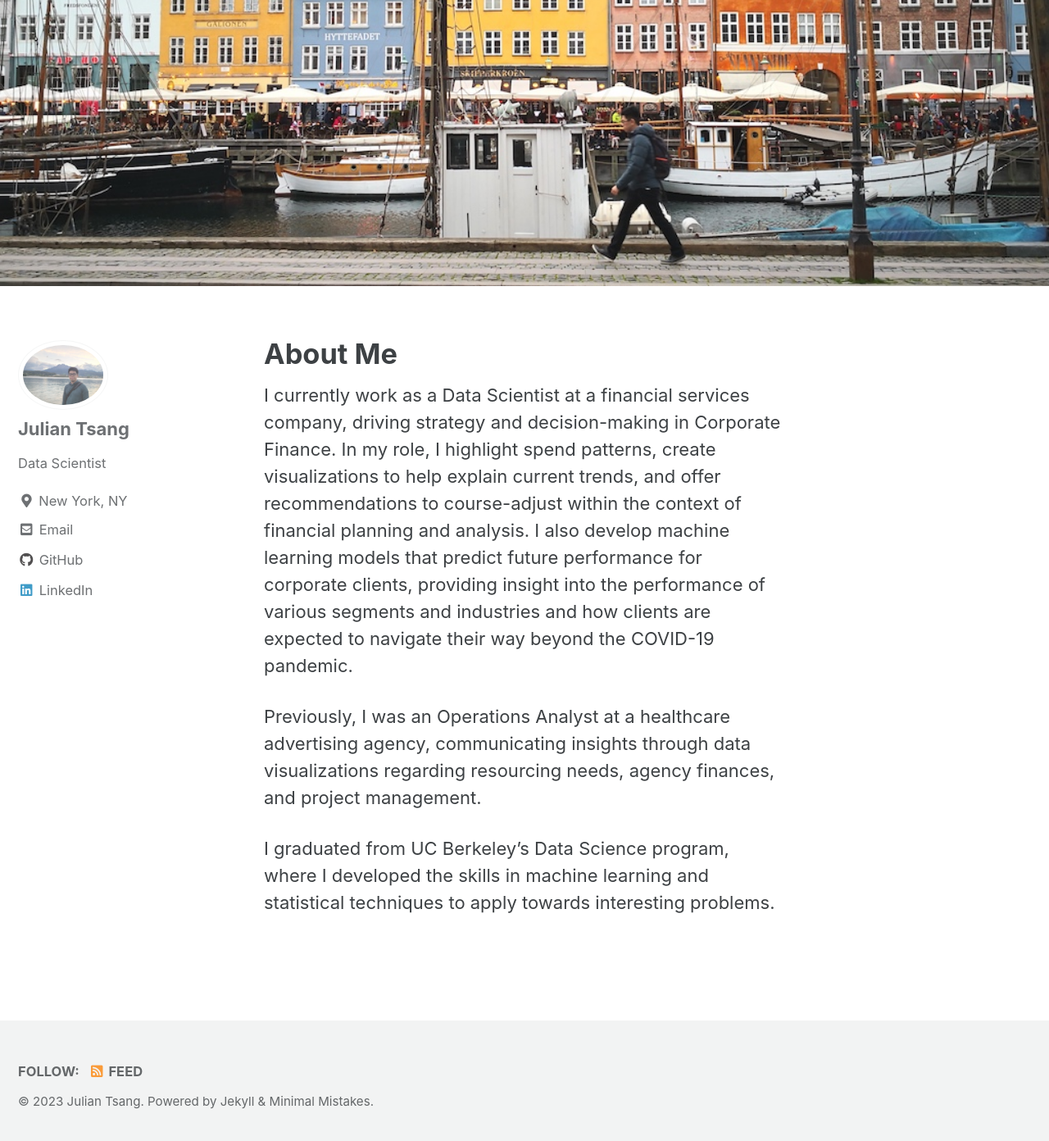
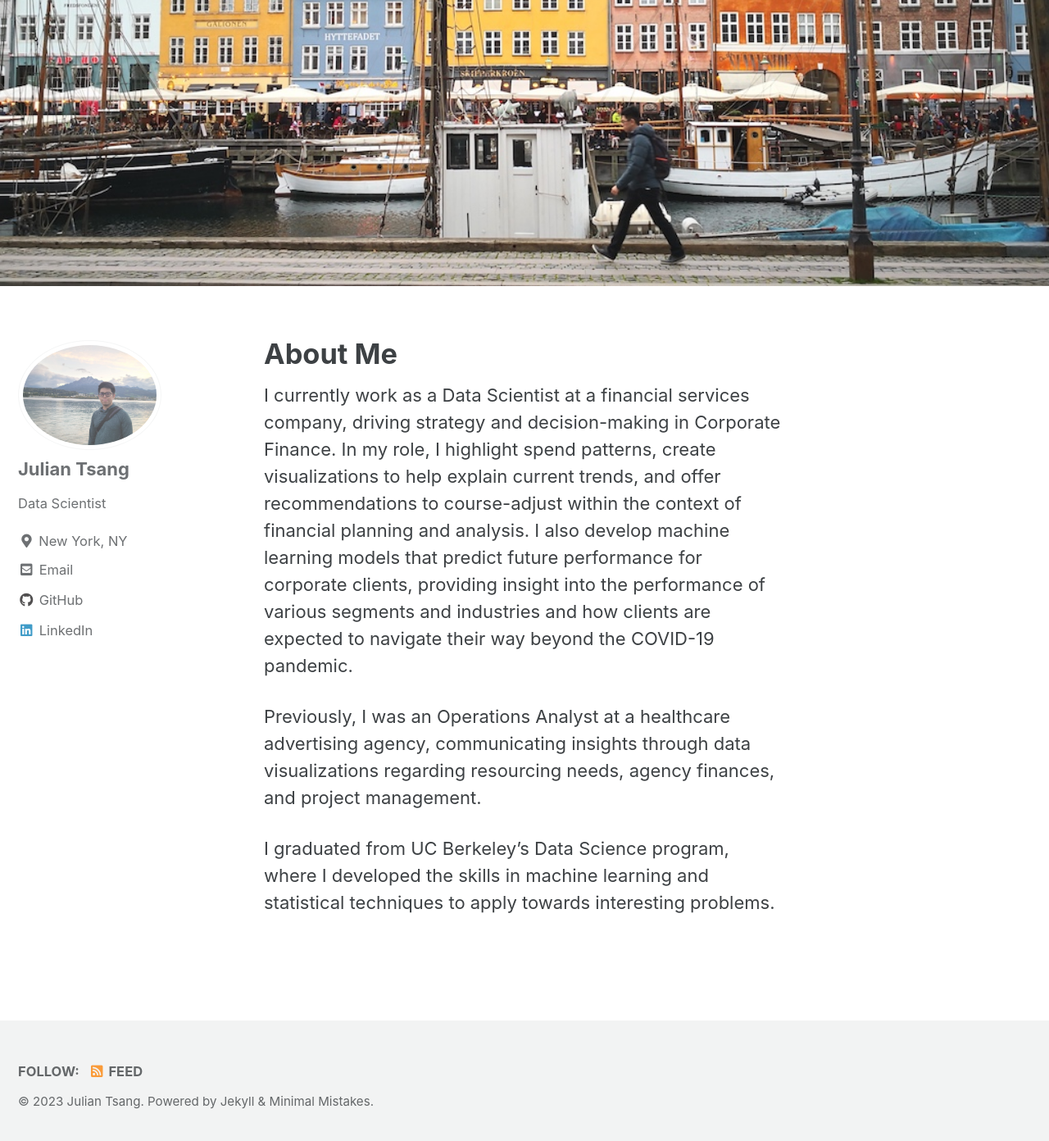
Before and after one commit to juliantsang1/juliantsang1.github.io, a Jekyll site: the page built from _pages/about.md, in a window 1280 px wide and 1400 px high, scrolled down 369 px. Shown: the top 1392 px of the window at 82% size. Built offline with Jekyll 4.4.1, drawn with Linux system fonts in a browser that asks for light colours; cached includes are drawn as plain includes.

Commit message:
avatar settings

```diff
--- a/_sass/minimal-mistakes/_sidebar.scss
+++ b/_sass/minimal-mistakes/_sidebar.scss
@@ -117,8 +117,8 @@
 .author__avatar {
   display: table-cell;
   vertical-align: top;
-  width: 80px; //36px;
-  height: 80px; //36px;
+  width: 96px; //36px;
+  height: 96px; //36px;
 
   @include breakpoint($large) {
     display: block;
@@ -127,7 +127,7 @@
   }
 
   img {
-    max-width: 110px; //110px;
+    max-width: 175px; //110px;
     min-width: 80px;
     border-radius: 50%;
 
```
